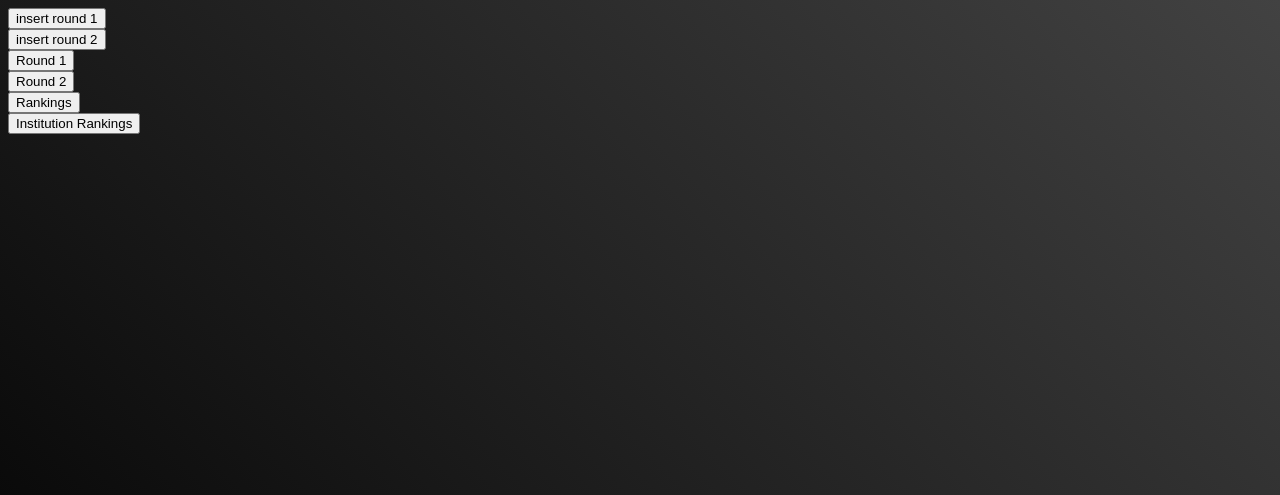
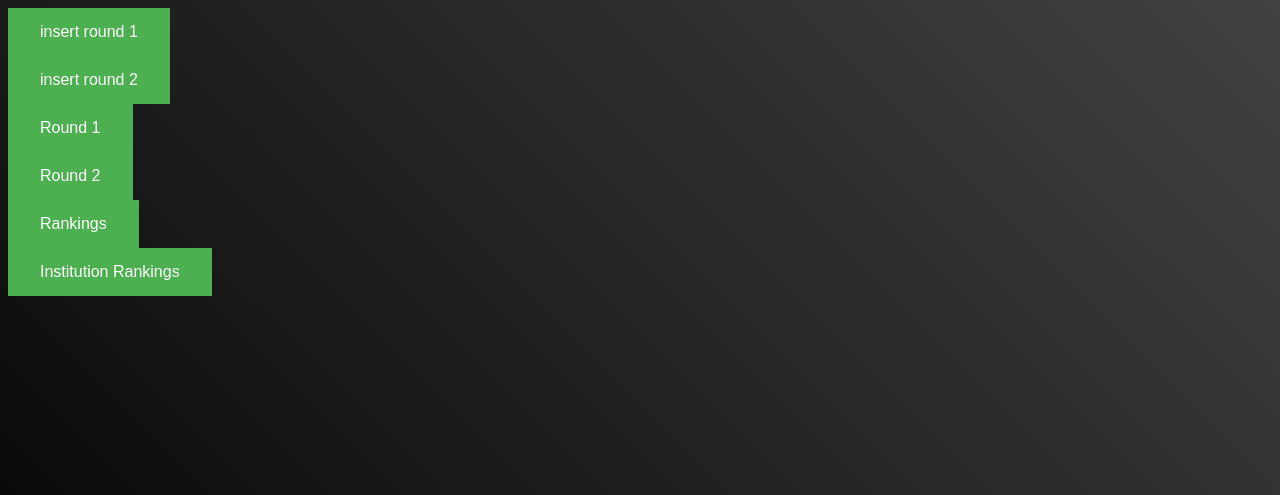
Before and after one commit to LucasJeanpierre/DefiRobotManager, a Django app: page /stats/ in a window 1280 px wide. Shown: the top 495 px of the page. Run offline with Django 4.2, Linux system fonts and the light colour scheme.

Commit message:
Change button style

```diff
--- a/stats/static/stats/style.css
+++ b/stats/static/stats/style.css
@@ -49,6 +49,7 @@ body {
     from {
         width: 0
     }
+
     to {
         width: 100%
     }
@@ -106,3 +107,14 @@ body {
     width: fit-content;
 
 }
+
+.custom_button {
+    background-color: #4CAF50;
+    border: none;
+    color: white;
+    padding: 15px 32px;
+    text-align: center;
+    text-decoration: none;
+    display: inline-block;
+    font-size: 16px;
+}
--- a/stats/templates/stats/index.html
+++ b/stats/templates/stats/index.html
@@ -7,30 +7,30 @@
 
     <form action="/admin/stats/run/add/" method="get">
         <input type="hidden" name="num_run" value="1">
-        <input type="submit" value="insert round 1">
+        <input type="submit" class="custom_button" value="insert round 1">
     </form>
 
     <form action="/admin/stats/run/add/" method="get">
         <input type="hidden" name="num_run" value="2">
-        <input type="submit" value="insert round 2">
+        <input type="submit" class="custom_button" value="insert round 2">
     </form>
 
     <form action="round/" method="get">
         <input type="hidden" name="round" value="1">
-        <input type="submit" value="Round 1">
+        <input type="submit" class="custom_button" value="Round 1">
     </form>
 
     <form action="round/" method="get">
         <input type="hidden" name="round" value="2">
-        <input type="submit" value="Round 2">
+        <input type="submit" class="custom_button" value="Round 2">
     </form>
 
     <form action="rankings/" method="get">
-        <input type="submit" value="Rankings">
+        <input type="submit" class="custom_button" value="Rankings">
     </form>
 
     <form action="institutionRankings/" method="get">
-        <input type="submit" value="Institution Rankings">
+        <input type="submit" class="custom_button" value="Institution Rankings">
     </form>
 
 
```
